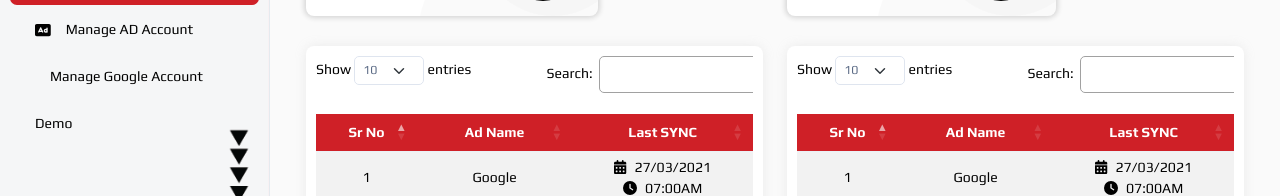
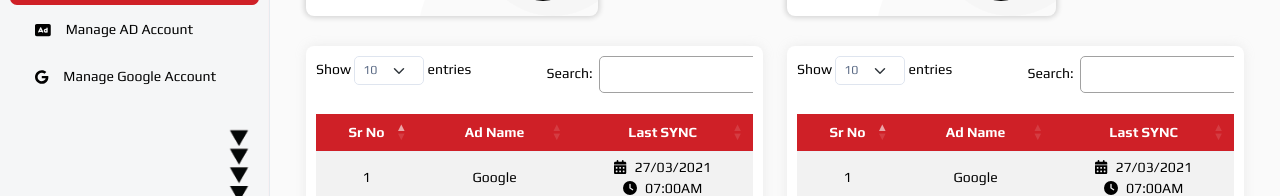
Before and after one commit to helijoshii/Adsparrow, a React (Vite) app: page / in a window 1280 px wide. Both pictures are taken after a click on the link "Setting". Shown: the part 210-406 px from the top of the page. Built offline with nearby package versions, Linux system fonts and the light colour scheme; a web font is replaced by a local one.

Commit message:
Removed demo

```diff
--- a/src/components/Sidebar/Sidebar.jsx
+++ b/src/components/Sidebar/Sidebar.jsx
@@ -16,6 +16,7 @@ import {
   faRectangleAd,
   faXmark
 } from "@fortawesome/free-solid-svg-icons";
+import { faGoogle } from "@fortawesome/free-brands-svg-icons";
 import { NavLink, useLocation } from "react-router-dom";
 
 const Sidebar = () => {
@@ -132,19 +133,15 @@ const Sidebar = () => {
                   </li>
                   <li className="sidebar-item">
                     <NavLink className="sidebar-link" to="/managegoogleaccount">
-                      <span></span>
+                      <span>
+                      <FontAwesomeIcon icon={faGoogle} />
+                      </span>
                       <span className="hide-menu">Manage Google Account</span>
                     </NavLink>
                   </li>
                 </ul>
               </li>
-              <li className="sidebar-item">
-                <NavLink className="sidebar-link" to="/demo">
-                  <span>
-                  </span>
-                  <span className="hide-menu">Demo</span>
-                </NavLink>
-              </li>
+
 
             </ul>
           </nav>
```
